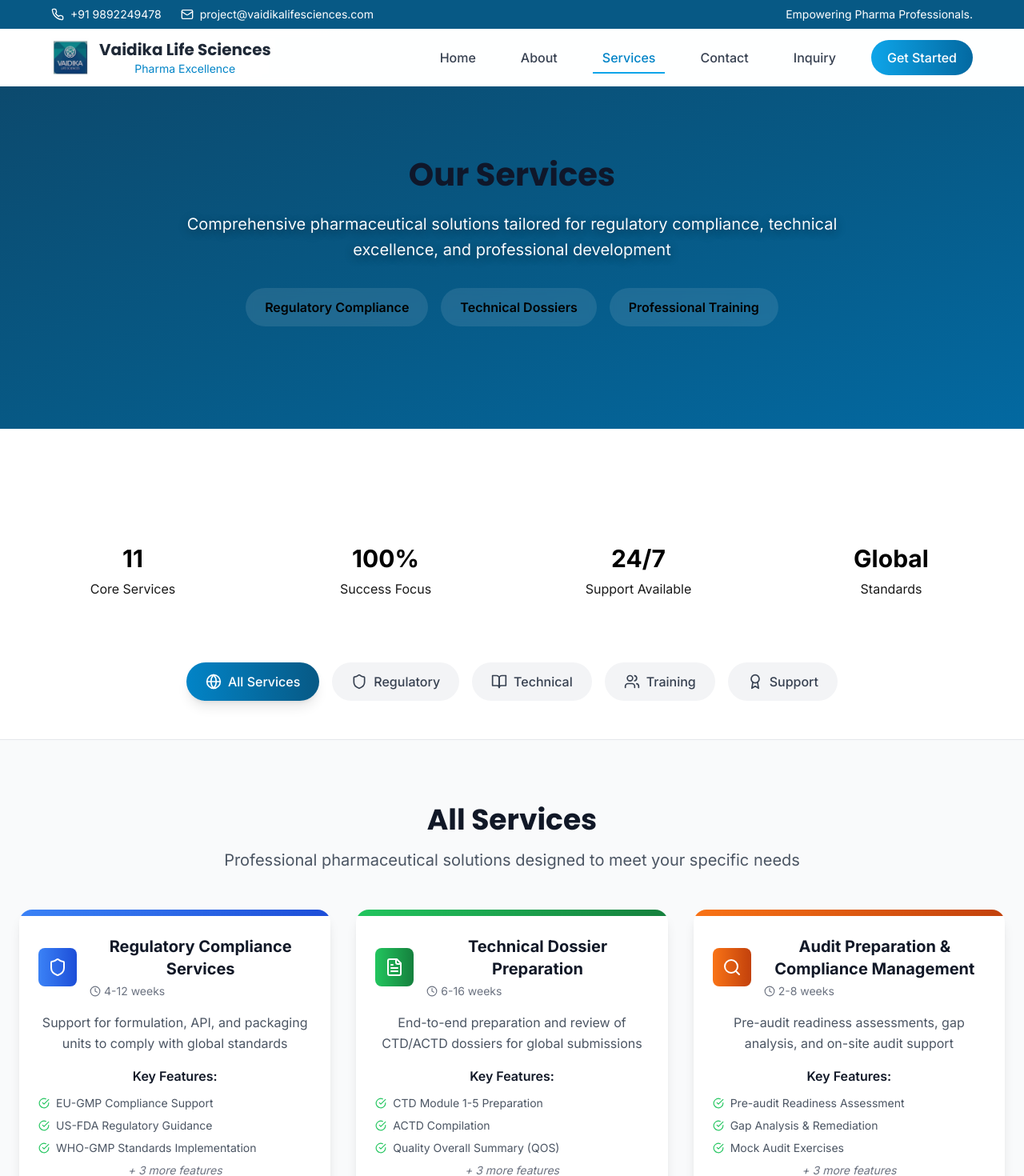
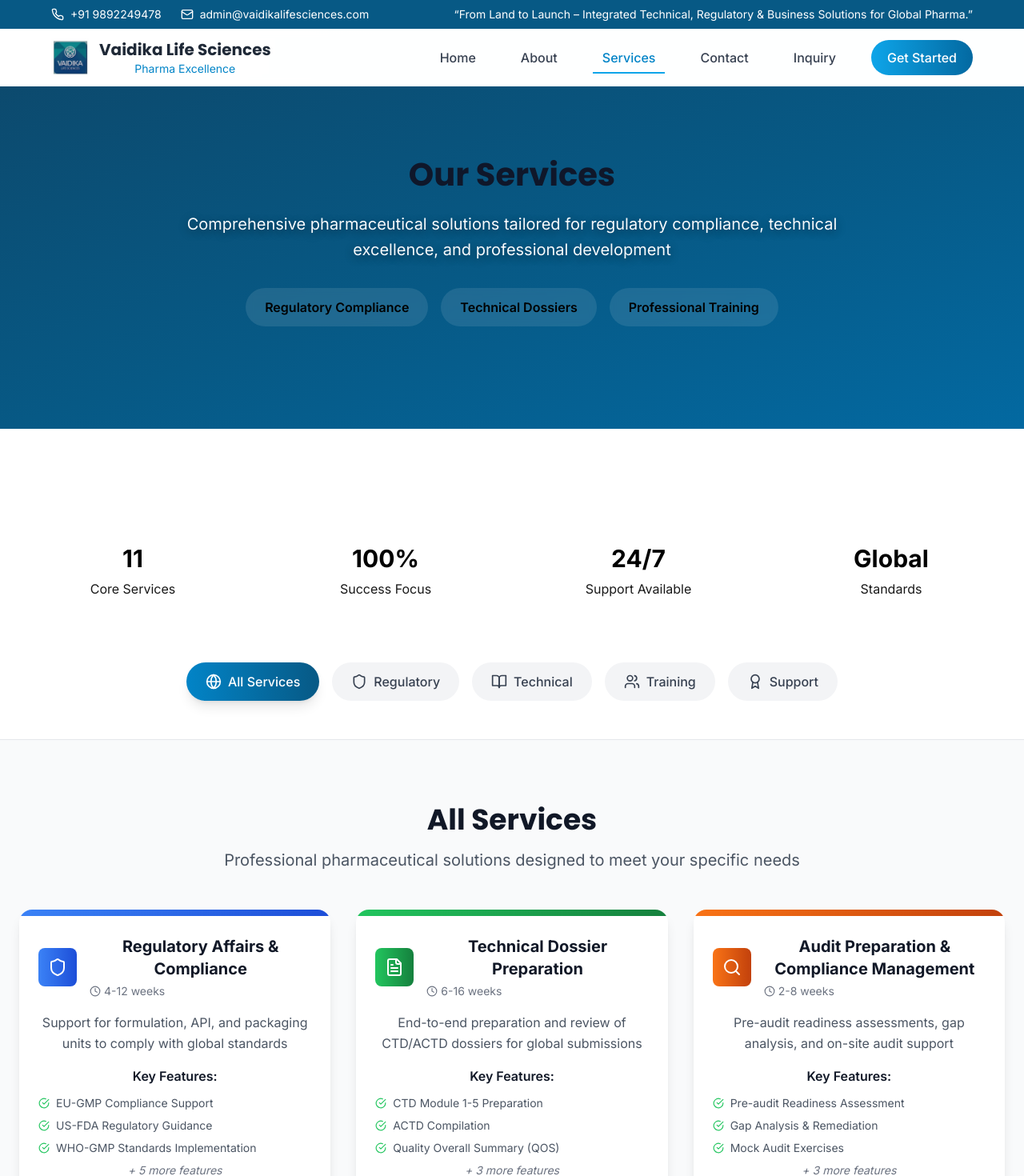
Before and after one commit to TejasChoukale/Vaidika-Life-Sciences, a React (Vite) app: page /services in a window 1280 px wide. Shown: the top 1470 px of the page at 80% size. Built offline with nearby package versions, Linux system fonts and the light colour scheme; the HTML template or start-up script is replaced by a standard one.

Commit message:
made some changes

```diff
--- a/src/components/Footer.jsx
+++ b/src/components/Footer.jsx
@@ -47,7 +47,7 @@
               </div>
               <div className="flex items-center space-x-3 text-gray-300">
                 <Mail size={18} />
-                <span className="text-sm">project@vaidikalifesciences.com</span>
+                <span className="text-sm">admin@vaidikalifesciences.com</span>
               </div>
               <div className="flex items-start space-x-3 text-gray-300">
                 <MapPin size={18} className="mt-1" />
--- a/src/components/Navbar.jsx
+++ b/src/components/Navbar.jsx
@@ -39,11 +39,11 @@
             </div>
             <div className="flex items-center space-x-2 text-sm">
               <Mail size={16} />
-              <span>project@vaidikalifesciences.com</span>
+              <span>admin@vaidikalifesciences.com</span>
             </div>
           </div>
           <div className="text-accent-400 text-sm">
-            Empowering Pharma Professionals.
+            “From Land to Launch – Integrated Technical, Regulatory & Business Solutions for Global Pharma.”
           </div>
         </div>
       </div>
--- a/src/pages/Contact.jsx
+++ b/src/pages/Contact.jsx
@@ -48,7 +48,7 @@
         experience: 'N/A', // Not applicable for contact form
         interest: data.subject, // Map subject to interest field
         message: data.message,
-        to_email: 'project@vaidikalifesciences.com'
+        to_email: 'admin@vaidikalifesciences.com'
       }
 
       // Use emailjs.send with proper initialization (no user ID needed)
@@ -80,7 +80,7 @@
     {
       icon: Mail,
       title: 'Email Address',
-      details: 'project@vaidikalifesciences.com',
+      details: 'admin@vaidikalifesciences.com',
       description: 'We respond within 24 hours',
       color: 'from-blue-500 to-blue-600'
     },
@@ -532,7 +532,7 @@
                 Call Now: +91 9892249478
               </a>
               <a
-                href="mailto:info@vaidikalifesciences.com"
+                href="mailto:admin@vaidikalifesciences.com"
                 className="border-2 border-white text-white px-8 py-4 rounded-lg font-semibold text-lg hover:bg-white hover:text-primary-700 transition-all duration-300 flex items-center justify-center"
               >
                 <Mail className="mr-2" size={20} />
--- a/src/pages/Inquiry.jsx
+++ b/src/pages/Inquiry.jsx
@@ -25,7 +25,7 @@
         experience: data.experience,
         interest: data.interest,
         message: data.message,
-        to_email: 'project@vaidikalifesciences.com'
+        to_email: 'admin@vaidikalifesciences.com'
       }
 
       // EmailJS credentials
@@ -337,7 +337,7 @@
                   </div>
                   <div className="flex items-center space-x-3">
                     <Mail size={18} />
-                    <span>project@vaidikalifesciences.com</span>
+                    <span>admin@vaidikalifesciences.com</span>
                   </div>
                 </div>
               </div>
--- a/src/pages/Services.jsx
+++ b/src/pages/Services.jsx
@@ -38,16 +38,18 @@
       id: 1,
       category: 'regulatory',
       icon: Shield,
-      title: 'Regulatory Compliance Services',
-      shortDesc: 'Support for formulation, API, and packaging units to comply with global standards',
-      fullDesc: 'Comprehensive regulatory compliance support for pharmaceutical companies to meet international standards including EU-GMP, US-FDA, and WHO-GMP requirements.',
+      title: "Regulatory Affairs & Compliance",
+      shortDesc: "Support for formulation, API, and packaging units to comply with global standards",
+      fullDesc: "Comprehensive regulatory compliance support for pharmaceutical companies to meet international standards including EU-GMP, US-FDA, and WHO-GMP requirements.",
       features: [
-        'EU-GMP Compliance Support',
-        'US-FDA Regulatory Guidance',
-        'WHO-GMP Standards Implementation',
-        'Quality System Development',
-        'Regulatory Strategy Planning',
-        'Documentation Review'
+        "EU-GMP Compliance Support",
+        "US-FDA Regulatory Guidance",
+        "WHO-GMP Standards Implementation",
+        "Quality System Development",
+        "Regulatory Strategy & Dossier Submission (CTD, eCTD, ACTD & regional formats, lifecycle management, regulatory intelligence)",
+        "Regulatory Audit Support (EU-GMP, USFDA, WHO-GMP, ANVISA, TGA, INVIMA)",
+        "Market Access & Regulatory Intelligence (pipeline analysis, pricing & reimbursement support, regulatory monitoring)",
+        "Documentation Review"
       ],
       benefits: [
         'Global Market Access',
```
